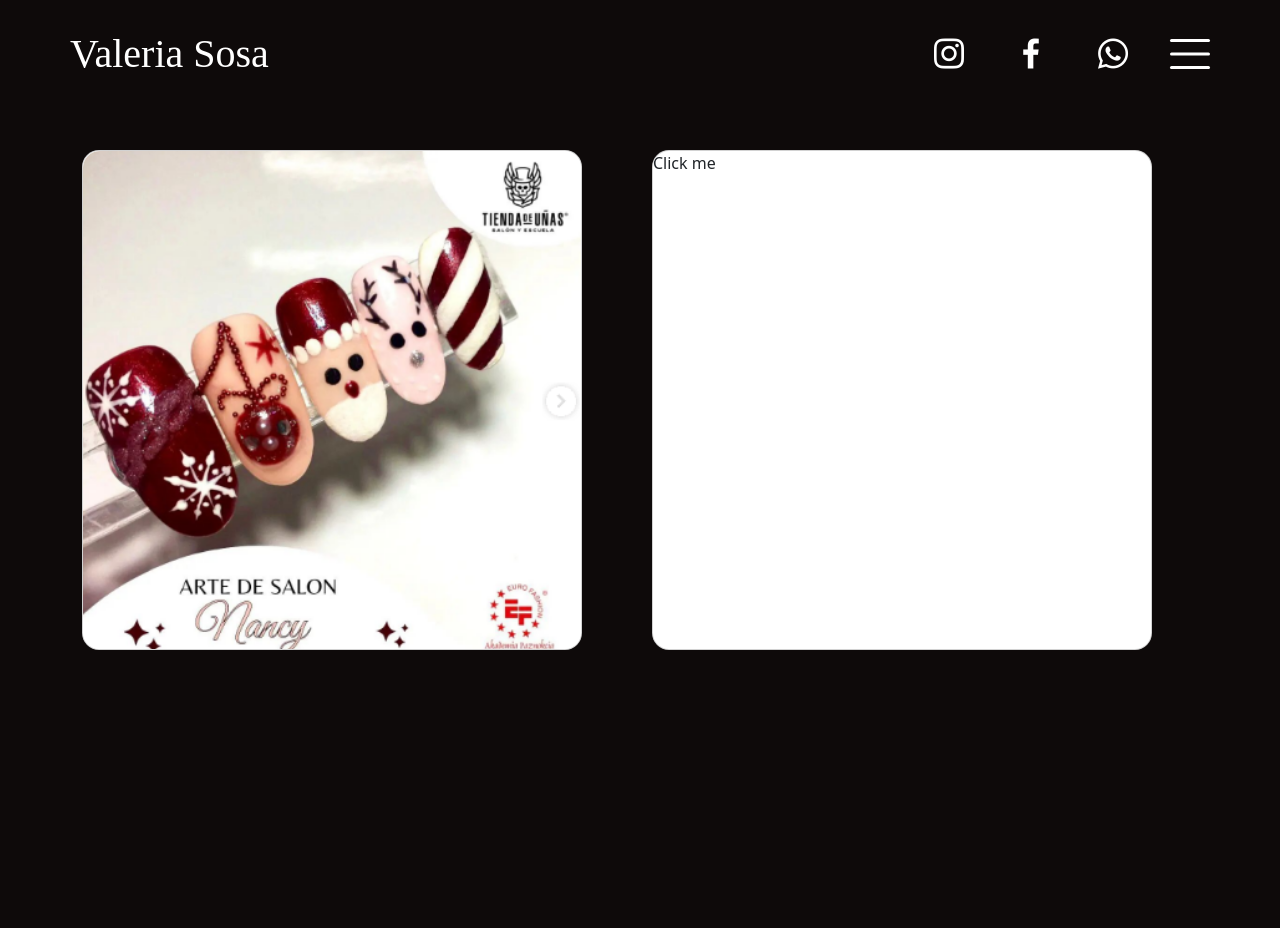
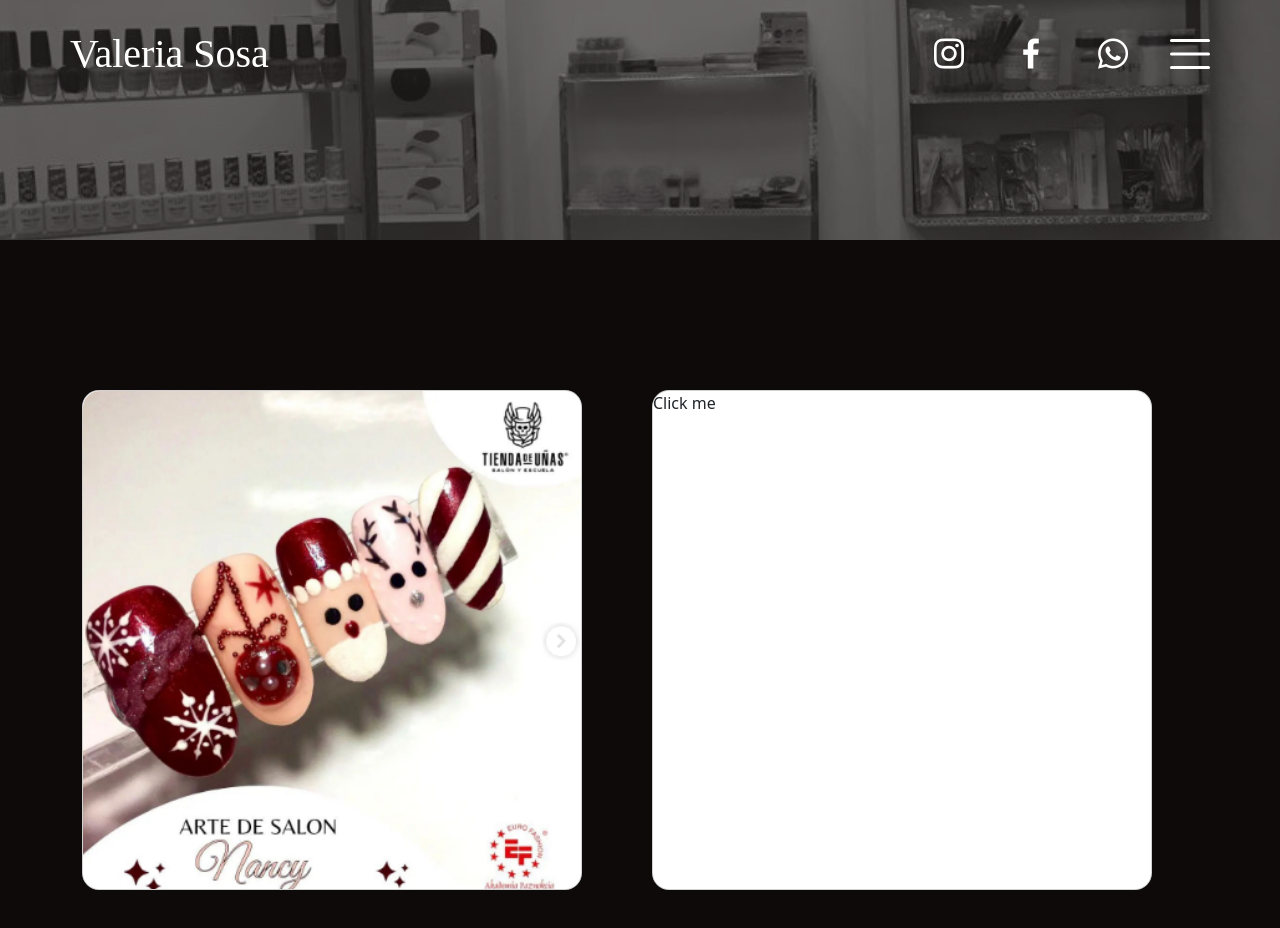
Before and after one commit to MatiasColazo1/tdu-page, an Angular app in the folder Cliente/: page /cursos in a window 1280 px wide. Shown: the top 928 px of the page. Before the commit the page ends 800 px from the top, so only its background shows below. Built offline with nearby package versions, Linux system fonts and the light colour scheme; a web font is replaced by a local one.

Commit message:
banner cursos

```diff
--- a/Cliente/src/app/components/cursos/cursos.component.css
+++ b/Cliente/src/app/components/cursos/cursos.component.css
@@ -47,25 +47,79 @@ body {
   bottom: 20px;
   left: 20px;
   border: 4px solid black;
-    border-radius: 13px; /* Ajustar según sea necesario */
+  border-radius: 13px;
+  /* Ajustar según sea necesario */
   opacity: 0;
   transition: opacity 0.35s, transform 0.35s;
   transform: scale(1.1);
-    z-index: 1; /* Debajo del fondo semi-transparente */
+  z-index: 1;
+  /* Debajo del fondo semi-transparente */
 }
 
 .card:hover::before {
-    opacity: 1; /* Hace visible el fondo semi-transparente */
+  opacity: 1;
+  /* Hace visible el fondo semi-transparente */
 }
 
 .card:hover::after {
   opacity: 1;
-    transform: scale(1); /* Anima el borde al tamaño normal */
+  transform: scale(1);
+  /* Anima el borde al tamaño normal */
 }
 
+.banner {
+  position: relative;
+  width: 100%;
+  /* Asegura que el banner ocupe todo el ancho */
+  height: 30vh;
+  /* Hace que el banner cubra 100% de la altura de la ventana */
+  background-image: url('../../../assets/tdu-banner2.jpg');
+  background-size: cover;
+  /* Asegura que la imagen de fondo cubra todo el espacio */
+  background-position: center;
+  /* Centra la imagen de fondo */
+  animation: zoomBackground 10s infinite alternate,
+    colorShift 20s infinite alternate;
+  display: flex;
+  justify-content: center;
+  /* Centra el contenido (logo) horizontalmente */
+  align-items: center;
+  /* Centra el contenido (logo) verticalmente */
+}
 
+@keyframes zoomBackground {
+  0% {
+    background-size: 100%;
+  }
 
+  100% {
+    background-size: 120%;
+  }
+}
 
+@keyframes colorShift {
+
+  0%,
+  100% {
+    filter: none;
+  }
+
+  50% {
+    filter: grayscale(100%);
+  }
+}
+
+.banner::before {
+  content: '';
+  position: absolute;
+  top: 0;
+  left: 0;
+  right: 0;
+  bottom: 0;
+  background: #8f04099d;
+  /* Capa oscura con opacidad */
+  z-index: 1;
+}
 
 .card:hover {
   border: 1px solid black;
--- a/Cliente/src/app/components/cursos/cursos.component.html
+++ b/Cliente/src/app/components/cursos/cursos.component.html
@@ -1,4 +1,8 @@
 <app-navbar></app-navbar>
+<div class="banner">
+
+</div>
+
 <body>
   <div class="container">
     <div class="row">
```
Also changed, not shown: Cliente/src/app/components/navbar/navbar.component.css (+7 -18 lines), Cliente/src/app/components/navbar/navbar.component.html (+7 -3 lines), Cliente/src/assets/tdu-banner2.jpg (added). Lines whose indentation alone changed are shown as unchanged.
